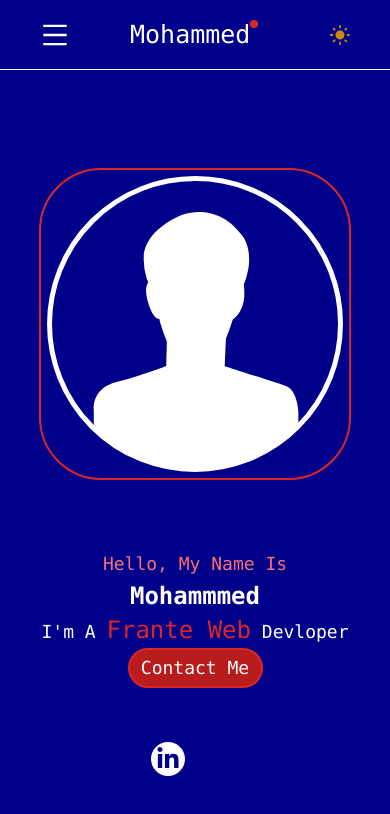
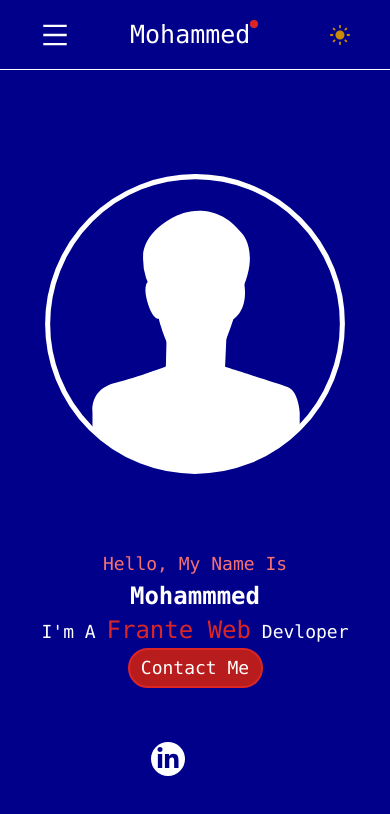
Before and after one commit to devmohammed18/portfolio, a Next.js app: page / in a window 390 px wide. Shown: the top 814 px of the page. Built offline with nearby package versions, Linux system fonts and the light colour scheme.

Commit message:
fixed show the svg in the mobile

```diff
--- a/app/components/home/home.module.css
+++ b/app/components/home/home.module.css
@@ -31,7 +31,6 @@ padding-bottom: 40px;
     padding: 30px 60px;
 
 }
-
 
 
 
--- a/app/components/home/home.tsx
+++ b/app/components/home/home.tsx
@@ -86,10 +86,10 @@ function Home() {
 
 
 
-                className='sm:w-4/5 md:w-4/5  w-2/6 flex justify-center items-center border-2 border-solid border-red-600' >
+                className='sm:w-4/5 md:w-4/5  w-2/6 flex justify-center items-center border-0 border-solid border-red-600' >
 
                     {/* <Image className='rounded-full z-10 w-64 h-64 sm:w-72 sm:h-72 md:w-96 md:h-96' src={image_profil} alt='imageprofil'   /> */}
-                    <svg id="Layer_1" data-name="Layer 1" xmlns="http://www.w3.org/2000/svg" viewBox="0 0 247 247">
+                    <svg className="w-full h-auto max-w-xs" id="Layer_1" data-name="Layer 1" xmlns="http://www.w3.org/2000/svg" viewBox="0 0 247 247">
                         <defs>
                             <style>
                             {`.cls-1{fill:#FFFFFF;}.cls-2{fill:#FFFFFF;}.cls-3{fill:none;stroke:#FFFFFF;stroke-miterlimit:10;stroke-width:4px;}`}
```
